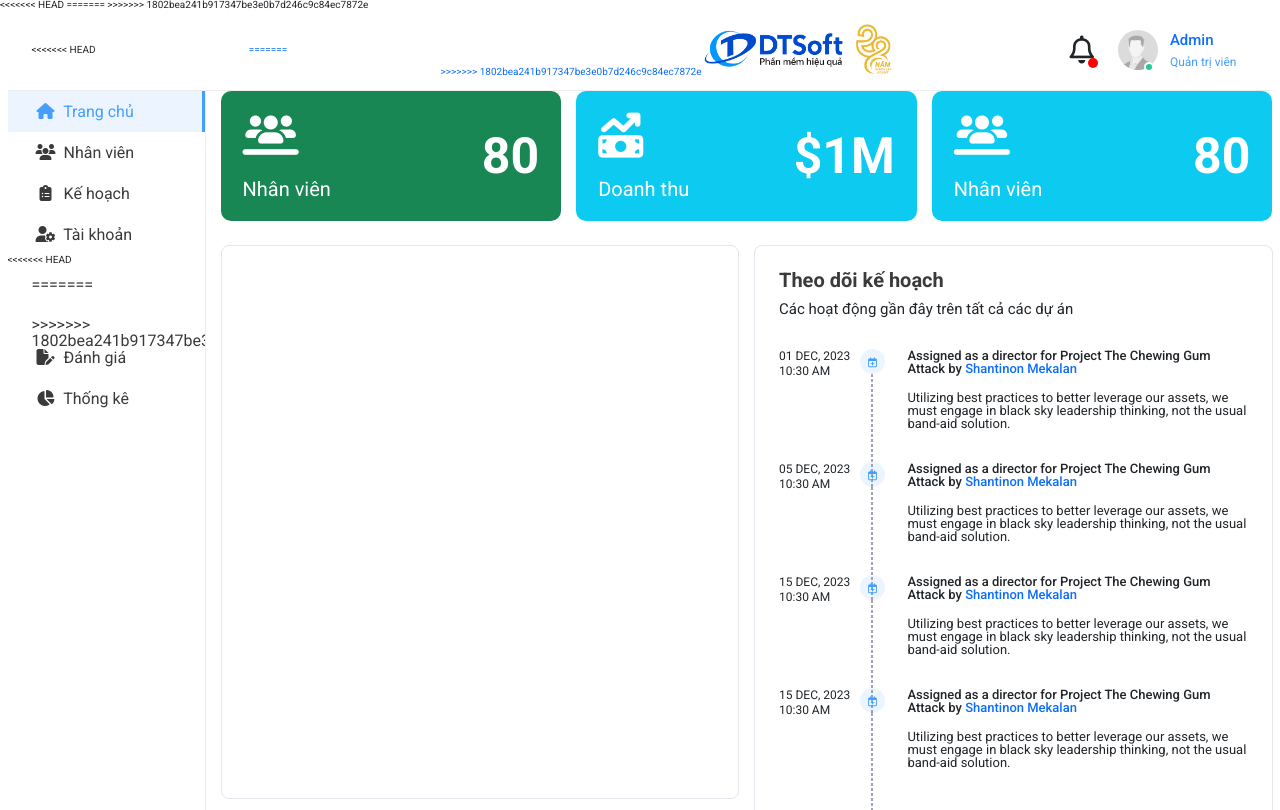
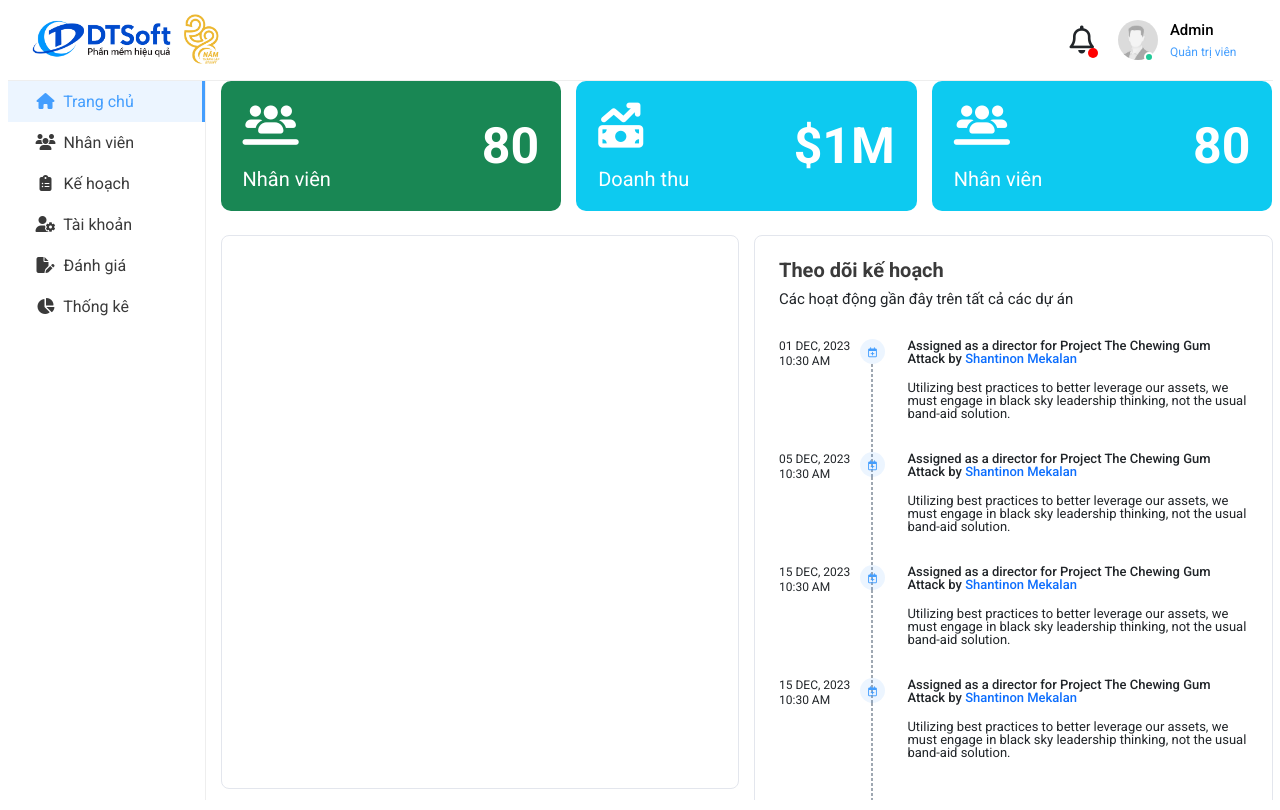
Before and after one commit to lct-kenly/DTSoft, a PHP site: page / in a window 1280 px wide. Run offline with PHP 8.4, Linux system fonts and the light colour scheme.

Commit message:
update file

```diff
--- a/asset/styles/styles.css
+++ b/asset/styles/styles.css
@@ -33,6 +33,7 @@
 }
 
 .header__profile-link {
+    color: #000;
     display: flex;
     align-items: center;
     justify-content: center;
--- a/index.html
+++ b/index.html
@@ -33,8 +33,6 @@
         <link rel="stylesheet" href="./asset/styles/reset.css" />
         <link rel="stylesheet" href="./asset/styles/base.css" />
         <link rel="stylesheet" href="./asset/styles/styles.css" />
-<<<<<<< HEAD
-=======
 
         <!-- Favicon -->
         <link
@@ -114,7 +112,6 @@
         />
         <meta name="theme-color" content="#ffffff" />
 
->>>>>>> 1802bea241b917347be3e0b7d246c9c84ec7872e
         <title>Quan Ly Nhan Su</title>
     </head>
 
@@ -125,11 +122,7 @@
                     <div class="col-md-12">
                         <!-- Start Header -->
                         <header id="header" class="header">
-<<<<<<< HEAD
-                            <a href="/">
-=======
                             <a href="">
->>>>>>> 1802bea241b917347be3e0b7d246c9c84ec7872e
                                 <img
                                     src="./asset/img/logo.jpg"
                                     alt="logo"
@@ -500,25 +493,6 @@
                                                 >Danh sách nhân viên</a
                                             >
                                         </li>
-<<<<<<< HEAD
-                                        <li class="sidebar__menu-sub-item">
-                                            <a
-                                                href=""
-                                                class="sidebar__menu-sub-link btn-change-content"
-                                                data_content="content_2.html"
-                                                >Bộ phận</a
-                                            >
-                                        </li>
-                                        <li class="sidebar__menu-sub-item">
-                                            <a
-                                                href=""
-                                                class="sidebar__menu-sub-link btn-change-content"
-                                                data_content
-                                                >Chi nhánh</a
-                                            >
-                                        </li>
-=======
->>>>>>> 1802bea241b917347be3e0b7d246c9c84ec7872e
                                     </ul>
                                 </li>
                                 <li class="sidebar__item">
@@ -536,11 +510,7 @@
                                             <a
                                                 href=""
                                                 class="sidebar__menu-sub-link btn-change-content"
-<<<<<<< HEAD
-                                                data_content="toanbokehoach.html"
-=======
                                                 data_content="content_plans.html"
->>>>>>> 1802bea241b917347be3e0b7d246c9c84ec7872e
                                                 >Danh sách kế hoạch</a
                                             >
                                         </li>
@@ -593,11 +563,11 @@
                                     </ul>
                                 </li>
                                 <li class="sidebar__item">
-<<<<<<< HEAD
-                                    <a href="#" class="sidebar__link">
-=======
-                                    <a href="#" class="sidebar__link btn-change-content" data_content="content_evaluate.html">
->>>>>>> 1802bea241b917347be3e0b7d246c9c84ec7872e
+                                    <a
+                                        href="#"
+                                        class="sidebar__link btn-change-content"
+                                        data_content="content_evaluate.html"
+                                    >
                                         <span class="sidebar__icon">
                                             <i class="fa-solid fa-file-pen"></i>
                                         </span>
```
